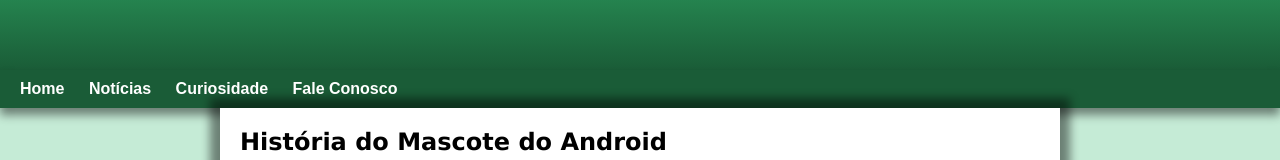
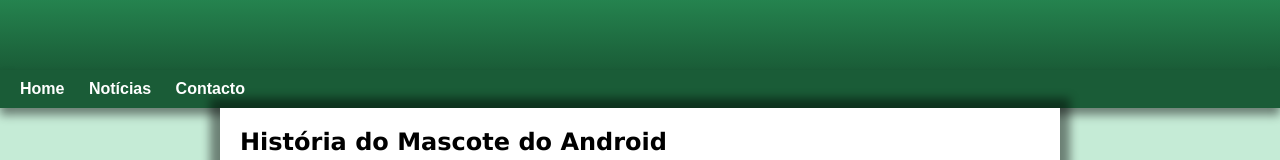
Before and after one commit to TimoteoDias/projecto-android, a plain HTML site: page index.html in a window 1280 px wide. Shown: the part 160-320 px from the top of the page. Drawn offline with Linux system fonts and the light colour scheme.

Commit message:
problema do menu currigido

```diff
--- a/index.html
+++ b/index.html
@@ -16,8 +16,7 @@
     <nav>
         <a href="#">Home</a>
         <a href="#">Notícias</a>
-        <a href="#">Curiosidade</a>
-        <a href="#">Fale Conosco</a>
+        <a href="#">Contacto</a>
     </nav>
     <main>
         <article>
```
